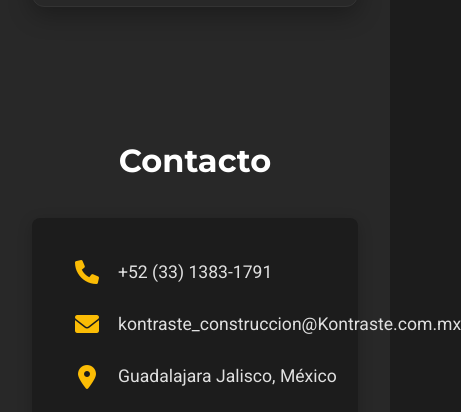
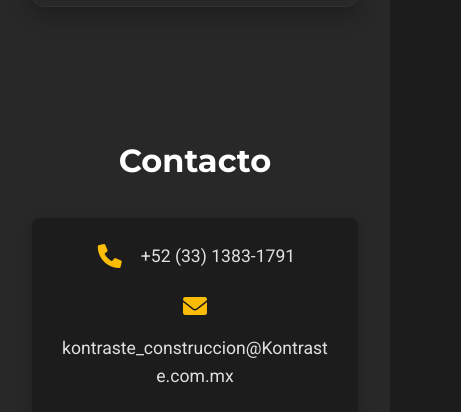
Before and after one commit to JosueJa1r/Kontraste, a plain HTML site: page index.html in a window 390 px wide. Shown: the part 2647-3059 px from the top of the page, 461 px wide, since content can reach past the window. Drawn offline with Linux system fonts and the light colour scheme.

Commit message:
05/10/2025

```diff
--- a/styles.css
+++ b/styles.css
@@ -909,10 +909,31 @@ section:nth-child(even) {
 
     .contact-content {
         grid-template-columns: 1fr;
+        padding: 1.5rem;
+        text-align: center;
     }
 
     .contact-content > .logo {
         justify-self: center;
+    }
+
+    .contact-info {
+        align-items: center;
+        text-align: center;
+    }
+
+    .contact-item {
+        justify-content: center;
+        flex-wrap: wrap;
+        text-align: center;
+        word-break: break-word;
+        max-width: 100%;
+    }
+
+    .contact-item a {
+        word-break: break-all;
+        max-width: 100%;
+        display: block;
     }
 
     .about-box {
```
